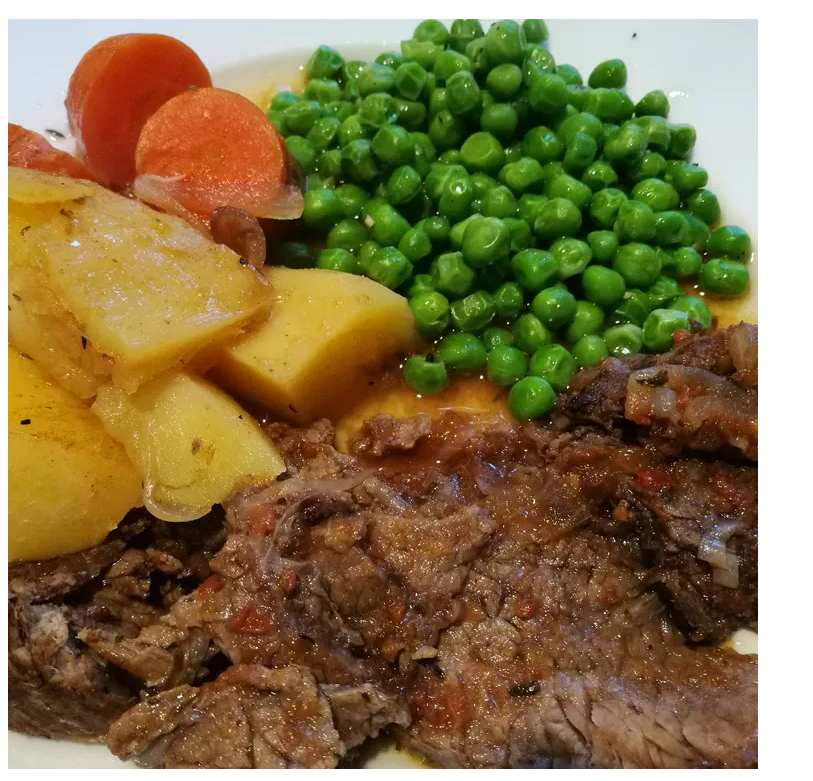
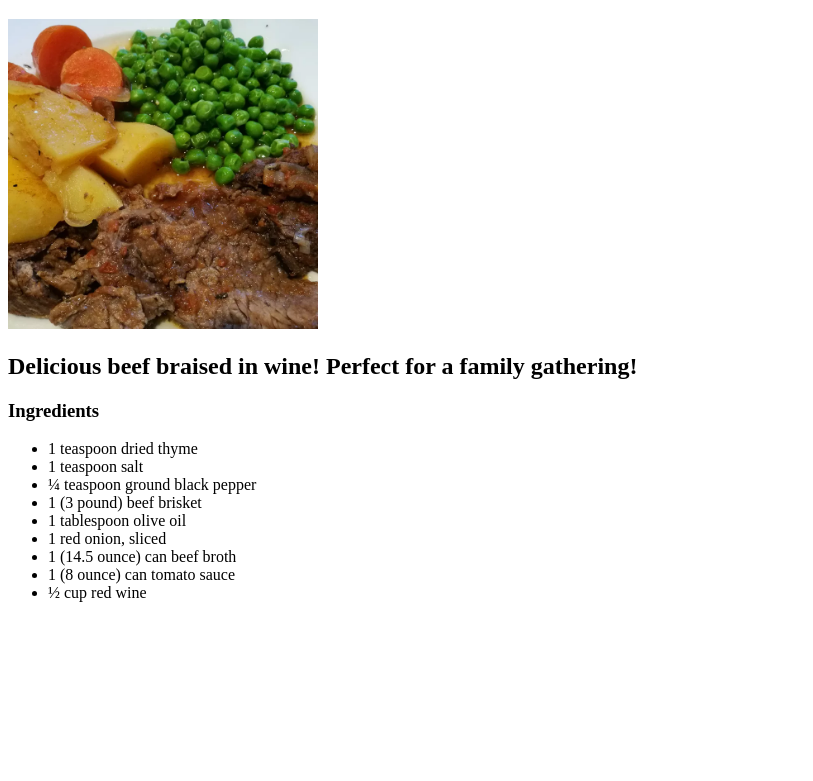
Before and after one commit to Funkiesol/odin-recipes, a plain HTML site: page recipes/beef.html in a window 1280 px wide. Shown: the part 61-842 px from the top of the page, without its empty margins (0-813 px from the left). After the commit the page ends 800 px from the top, so only its background shows below. Drawn offline with Linux system fonts and the light colour scheme.

Commit message:
Add heading for description and ingredients for beef.html
Separate the headings using <p></p> in HTML. Description is labelled using heading2 while ingredients using heading 3. Below ingrediants heading, an unordered list of ingredients that will be used for the ingrediants

```diff
--- a/recipes/beef.html
+++ b/recipes/beef.html
@@ -7,6 +7,29 @@
 </head>
 <body>
     <h1>Wine-Braised Beef Brisket Recipe</h1>
-    <img src="../images/winebraisedbeef.jpg">
+    <img src="../images/winebraisedbeef.jpg" alt="Wine-Braised Beef Brisket Picture" width="310" height="310">
+    <p><h2>Delicious beef braised in wine! Perfect for a family gathering!</h2></p>
+    <p>
+        <h3>Ingredients</h3>
+        <ul>
+            <li>1 teaspoon dried thyme</li>
+
+            <li>1 teaspoon salt</li>
+
+            <li>¼ teaspoon ground black pepper</li>
+
+            <li>1 (3 pound) beef brisket</li>
+
+            <li>1 tablespoon olive oil</li>
+
+            <li>1 red onion, sliced</li>
+
+            <li>1 (14.5 ounce) can beef broth</li>
+
+            <li>1 (8 ounce) can tomato sauce</li>
+
+            <li>½ cup red wine</li>
+        </ul>
+    </p>
 </body>
 </html>
```
